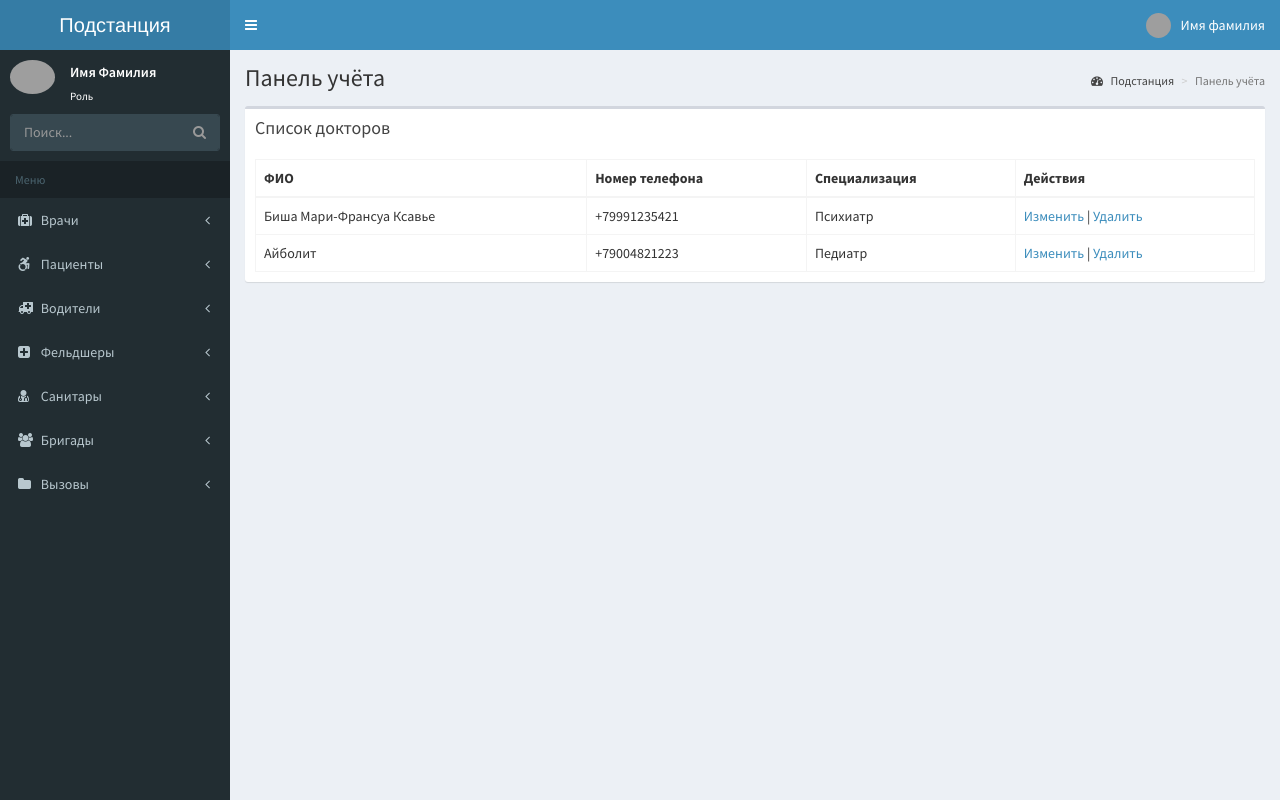
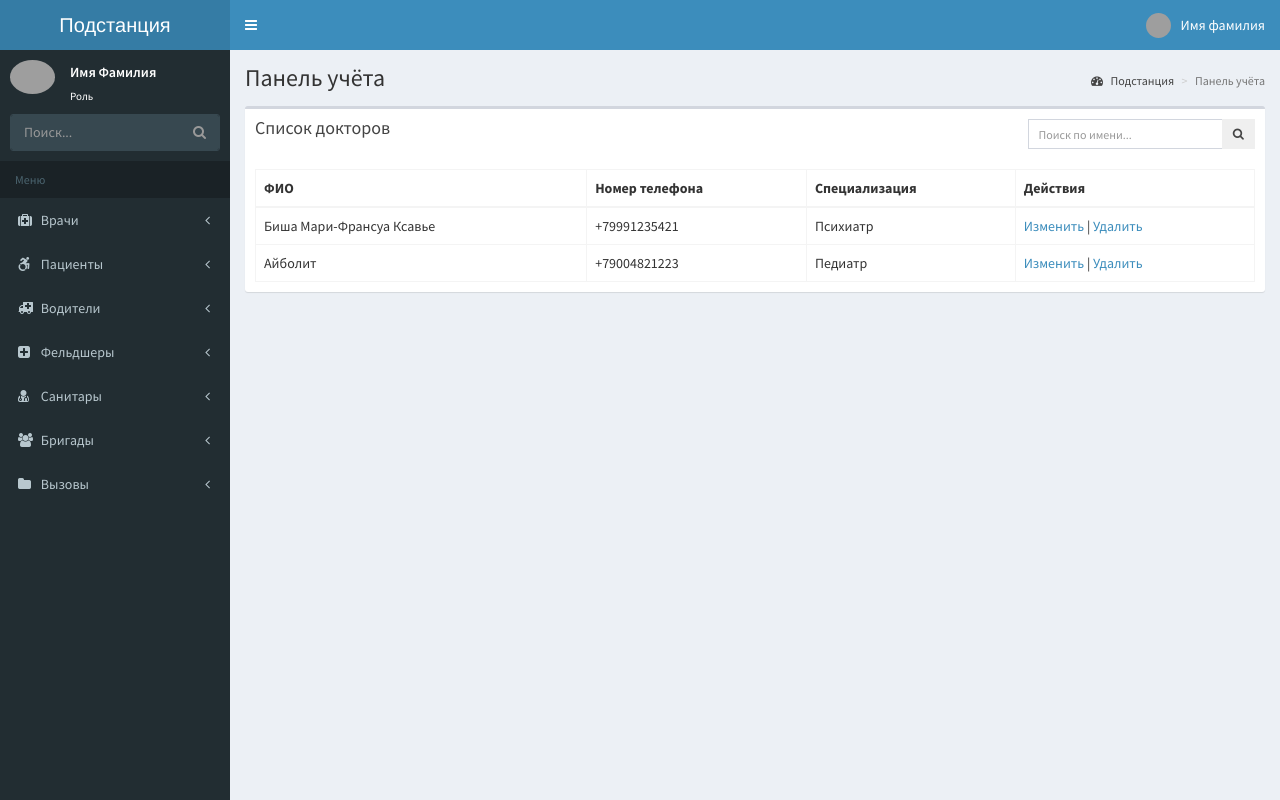
Before and after one commit to LuciusSergiusCatilina/diplom, a PHP site: page / in a window 1280 px wide. Run offline with PHP 8.4, Linux system fonts and the light colour scheme; data comes from the database, SQL or seed files in the repository; grey boxes are pictures that could not be loaded.

Commit message:
search сделал

```diff
--- a/Doctor/index.php
+++ b/Doctor/index.php
@@ -3,7 +3,24 @@
  <div class="col-xs-12">
      <div class="box">
          <div class="box-header">
+             <div class="row">
+                 <div class="col-xs-9">
                      <h3 class="box-title">Список докторов</h3>
+                 </div>
+                 <div class="col-xs-3">
+                     <!-- Добавленная строка поиска -->
+                     <form action="#" method="get" class="pull-right">
+                         <div class="input-group">
+                         <input type="text" name="search" id = "search" class="form-control input-sm" onkeyup="searchFunction(\'doctors\')" placeholder="Поиск по имени...">
+                             <span class="input-group-btn">
+                                 <button type="submit" name="search" id="search-btn" class="btn btn-flat btn-sm"><i class="fa fa-search"></i>
+                                 </button>
+                             </span>
+                         </div>
+                     </form>
+                     <!-- /Добавленная строка поиска -->
+                 </div>
+             </div>
          </div>
          <!-- /.box-header -->
          <div class="box-body">
@@ -18,14 +35,16 @@
                  </thead>
                  <tbody>
                  </tbody>
-
              </table>
          </div>
          <!-- /.box-body -->
      </div>
      <!-- /.box -->
  </div>
-            </div>';
+</div>
+<script src = "../dist/js/searchBar.js"></script>
+
+';
  include('../master.php');
 ?>
 <!-- page script -->
--- a/master.php
+++ b/master.php
@@ -209,5 +209,6 @@
 <script src="../bower_components/datatables.net-bs/js/dataTables.bootstrap.min.js"></script>
 <!-- AdminLTE App -->
 <script src="../dist/js/adminlte.min.js"></script>
+
 </body>
 </html>
```
Also changed, not shown: dist/js/searchBar.js (added). Lines whose indentation alone changed are shown as unchanged.
